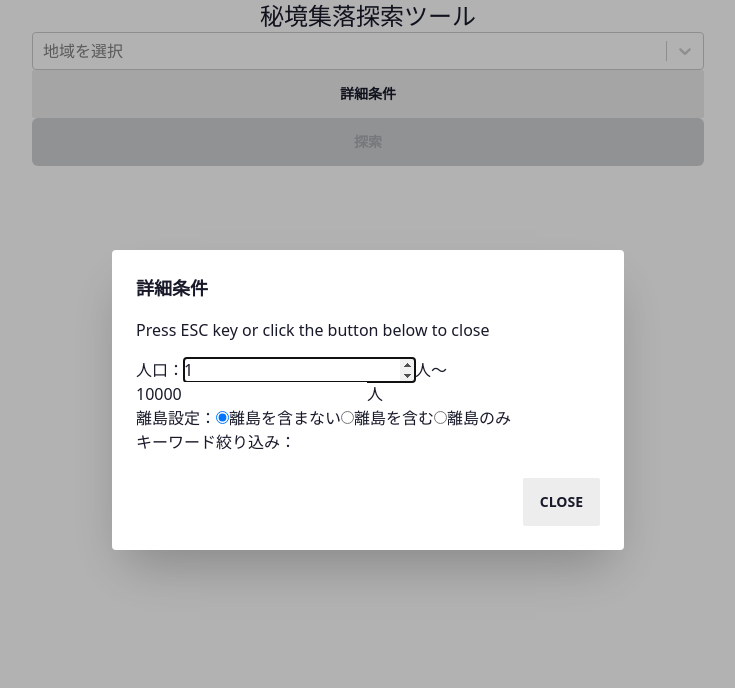
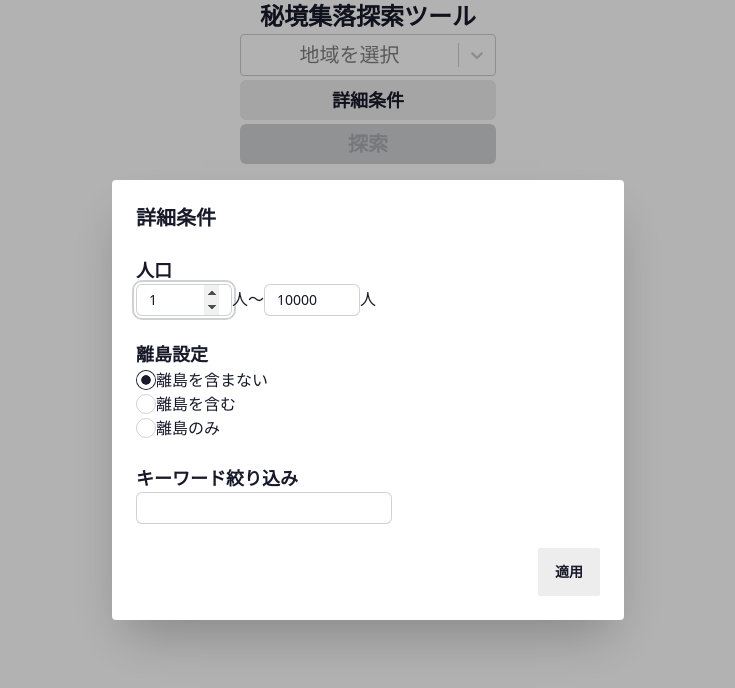
Before and after one commit to ogawa-tomo/search-isolated-villages-2-front, a Next.js app: page / in a window 1280 px wide. Both pictures are taken after a click on the button "詳細条件". Shown: the top 688 px of the page, without its empty margins (272-1007 px from the left). Built offline with nearby package versions, Linux system fonts and the light colour scheme.

Commit message:
探索フォームにスタイルを当てる

```diff
--- a/src/app/globals.css
+++ b/src/app/globals.css
@@ -1,3 +1,20 @@
 @tailwind base;
+@layer base {
+  h1 {
+    @apply text-2xl font-bold;
+  }
+  h2 {
+    @apply text-xl font-bold;
+  }
+  h3 {
+    @apply text-lg font-bold;
+  }
+  h4 {
+    @apply text-base font-bold;
+  }
+  a {
+    @apply text-blue-600 underline;
+  }
+}
 @tailwind components;
 @tailwind utilities;
--- a/src/app/page.tsx
+++ b/src/app/page.tsx
@@ -3,7 +3,7 @@ import VillageSearchForm from "@/components/VillageSearchForm";
 export default function Page() {
   return (
     <>
-      <h1 className="text-center text-2xl">秘境集落探索ツール</h1>
+      <h1 className="text-center">秘境集落探索ツール</h1>
       <VillageSearchForm />
     </>
   )
--- a/src/components/VillageSearchForm.tsx
+++ b/src/components/VillageSearchForm.tsx
@@ -112,39 +112,44 @@ const VillageSearchForm = () => {
 
   return (
     <>
+      <div className="flex flex-col items-center">
       <Select
+        className="w-64 text-xl text-center my-0.5"
         placeholder='地域を選択'
         defaultValue={null}
         isSearchable
         options={groupedOptions}
         onChange={({ label, value }) => setRegion(value)}
       />
-      <button className="btn w-full" onClick={()=>(document.getElementById('detailed-conditions-modal') as HTMLDialogElement).showModal()}>詳細条件</button>
+      <button className="btn btn-sm h-10 w-64 rounded-md text-lg my-0.5" onClick={()=>(document.getElementById('detailed-conditions-modal') as HTMLDialogElement).showModal()}>詳細条件</button>
       <dialog id="detailed-conditions-modal" className="modal">
         <div className="modal-box">
-          <h3 className="font-bold text-lg">詳細条件</h3>
-          <p className="py-4">Press ESC key or click the button below to close</p>
-          人口：
+          <h2>詳細条件</h2>
+          <br />
+          <h3>人口</h3>
           <input
             type="number"
+            className="input input-bordered input-sm w-24 rounded-md"
             value={populationLowerLimit}
             onChange={(e) => setPopulationLowerLimit(e.target.value)}
           />
           人～
           <input
             type="number"
+            className="input input-bordered input-sm w-24 rounded-md"
             value={populationUpperLimit}
             onChange={(e) => setPopulationUpperLimit(e.target.value)}
           />
           人
-          <br />
-          離島設定：
+          <br /><br />
+          <h3>離島設定</h3>
           {islandSettings.map((setting) => {
             return (
-              <span key={setting}>
+              <span key={setting} className="mr-4 flex flex-row items-center">
                 <input
                   id={setting}
                   type="radio"
+                  className="radio radio-sm"
                   value={setting}
                   onChange={(e) => setIslandSetting(e.target.value)}
                   checked={setting === islandSetting}
@@ -155,9 +160,10 @@ const VillageSearchForm = () => {
           })}
           <br />
 
-          キーワード絞り込み：
+          <h3>キーワード絞り込み</h3>
           <input
             type="text"
+            className="input input-bordered input-sm w-64 rounded-md"
             value={keyWords}
             onChange={(e) => setKeyWords(e.target.value)}
           />
@@ -165,16 +171,14 @@ const VillageSearchForm = () => {
           <div className="modal-action">
             <form method="dialog">
               {/* if there is a button in form, it will close the modal */}
-              <button className="btn">Close</button>
+              <button className="btn">適用</button>
             </form>
           </div>
         </div>
       </dialog>
 
-      <br />
-
       <button
-        className="btn btn-primary w-full text-white rounded-md"
+        className="btn btn-primary w-64 btn-sm h-10 text-white rounded-md text-xl my-0.5"
         type="button"
         onClick={() => router.push(searchPath(
           region,
@@ -187,6 +191,7 @@ const VillageSearchForm = () => {
       >
         探索
       </button>
+      </div>
     </>
   )
 }
```
